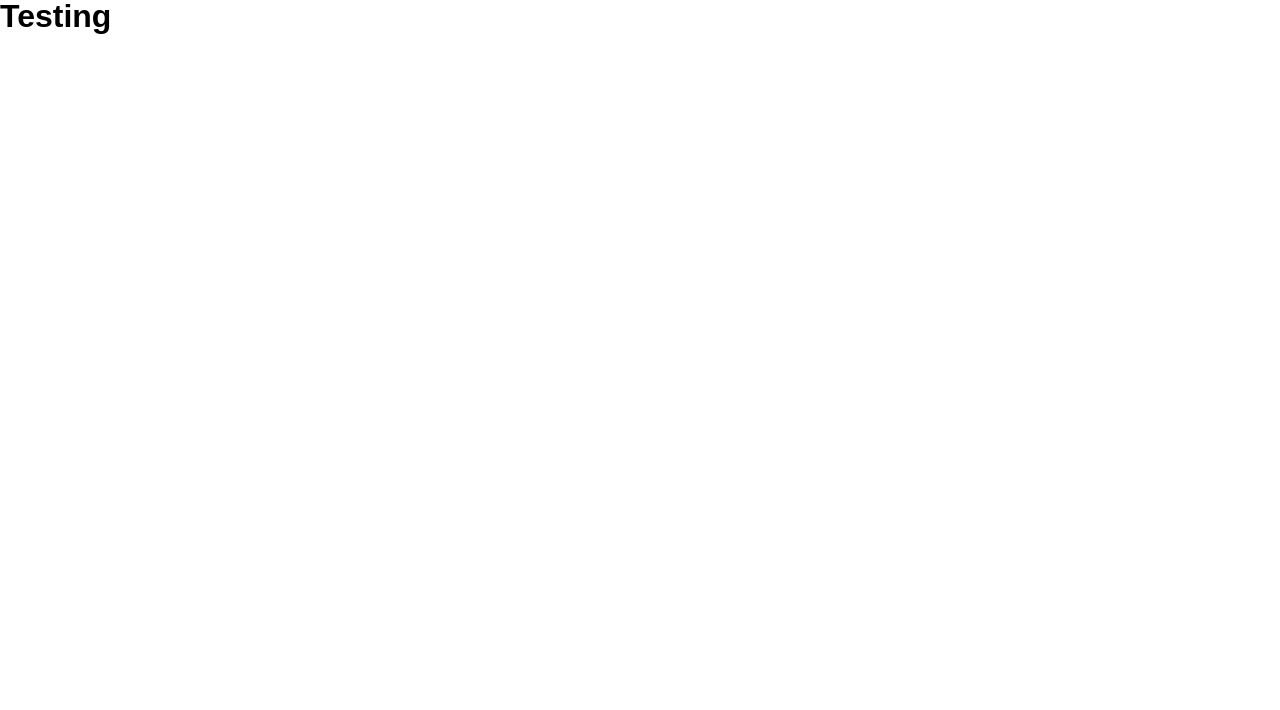
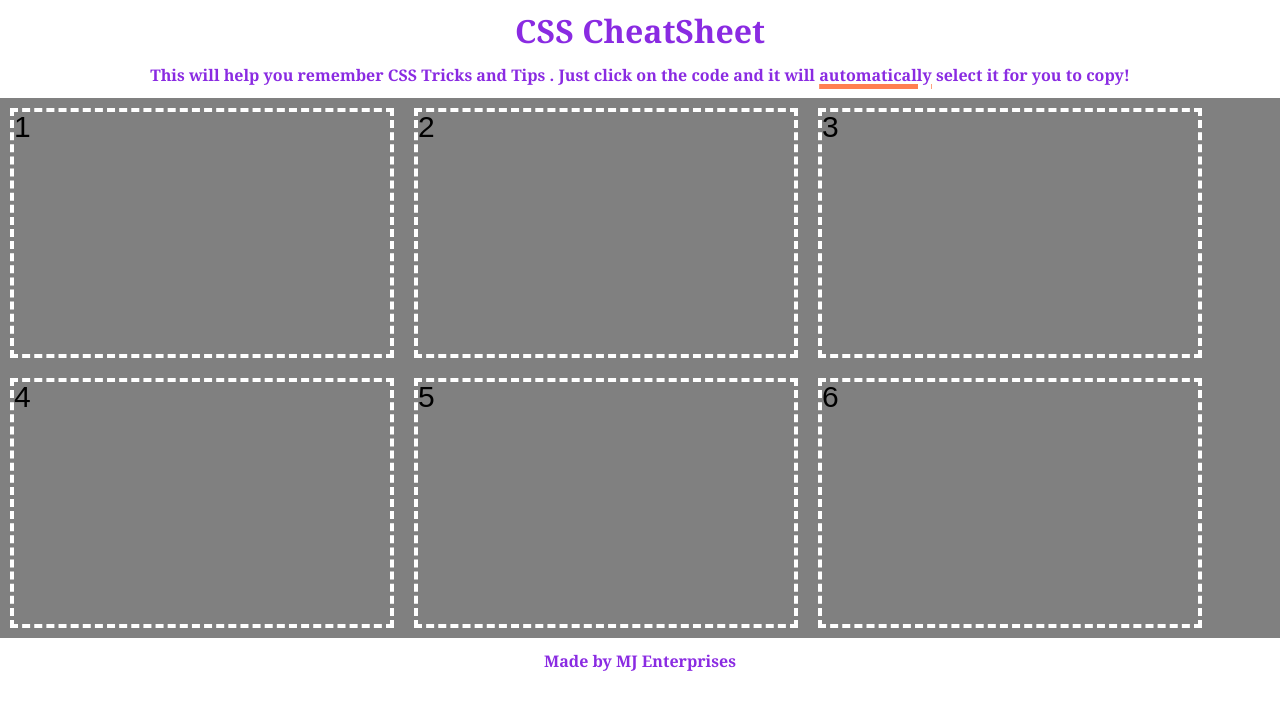
Before and after one commit to milindmjoshi/week2miniproject, a plain HTML site: page index.html in a window 1280 px wide. Drawn offline with Linux system fonts and the light colour scheme.

Commit message:
Add resize on shrink and styling for body, header, and footer

```diff
--- a/assets/css/style.css
+++ b/assets/css/style.css
@@ -0,0 +1,76 @@
+:root {
+    --uline: coral;
+    --bcolor: white;
+}
+
+header h1,h2{
+    text-align: center;
+    margin: 10px;
+    padding: 5px;
+    color: blueviolet;
+    font-family:Cochin, Georgia, Times, 'Times New Roman', serif;
+}
+
+.underline {
+    text-decoration: underline;
+    text-decoration-color: var(--uline);
+    text-decoration-thickness: 5px;
+}
+
+.gridbox{
+    display: flex;
+    flex-wrap: wrap;
+    flex-direction: row;
+    background-color: gray;
+    align-items: center;
+
+}
+
+.card {
+    border: 4px dashed;
+    border-color: var(--bcolor);
+    margin: 10px;
+    font-size: 10px;
+    height: 250px;
+    width: 420px;
+    font-size: 30px;
+
+}
+
+.footer{
+    text-align: center;
+    margin: 10px;
+    padding: 5px;
+    color: blueviolet;
+    font-family:Cochin, Georgia, Times, 'Times New Roman', serif;
+}
+
+
+@media only screen and (min-width:768px){
+    .gridbox {
+        flex-direction: row;
+        background-color: yellow;
+    }
+
+    .card {
+        flex-basis: 40%;
+    }
+}
+
+@media only screen and (min-width:992px){
+    .gridbox {
+        flex-direction: row;
+        background-color: gray;
+    }
+
+    .card {
+        flex-basis: 30%;
+    }
+}
+
+@media only screen and (max-width:768px){
+    .gridbox {
+        flex-direction: column;
+        background-color: blue;
+    }
+}
--- a/index.html
+++ b/index.html
@@ -9,7 +9,27 @@
 
 </head>
 <body>
-    <h1>Testing</h1>
+    <header>
+        <h1>CSS CheatSheet </h1>
+        <h2> This will help you remember CSS Tricks and Tips . Just click on the code and it will
+            <span class="underline">automatically</span> select it for you to copy!
+        </h2>
+    </header>
+    <main>
+        <div class="gridbox">
+            <div class="card">1</div>
+            <div class="card">2</div>
+            <div class="card">3</div>
+            <div class="card">4</div>
+            <div class="card">5</div>
+            <div class="card">6</div>
+
+        </div>
+    </main>
+    <footer class="footer">
+        <h3>Made by MJ Enterprises</h3>
+    </footer>
+
 
 </body>
 </html>
```
